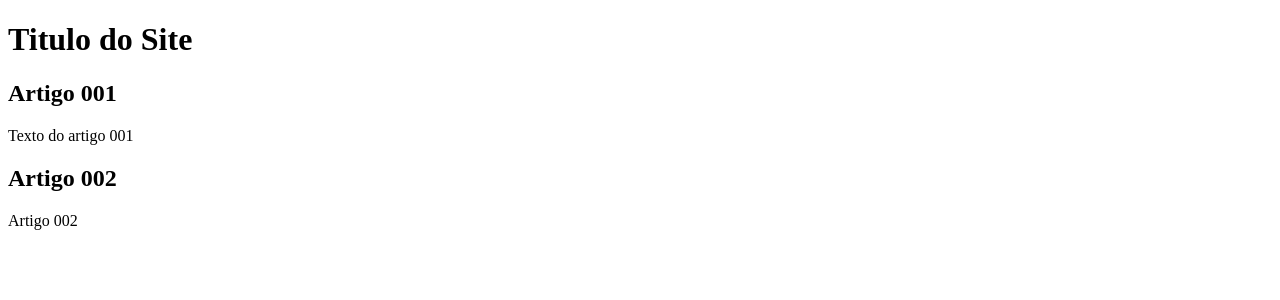
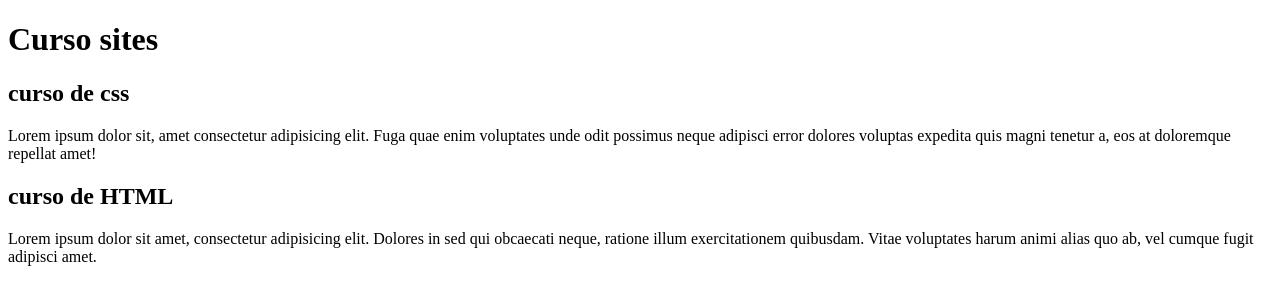
Before and after one commit to PHSantos52/Projeto-Sit, a plain HTML site: page index.html in a window 1280 px wide. Drawn offline with Linux system fonts and the light colour scheme.

Commit message:
comecei a escrever o conteudo

```diff
--- a/index.html
+++ b/index.html
@@ -8,17 +8,17 @@
 <body>
     <main>
         <header>
-            <h1>Titulo do Site</h1>
+            <h1>Curso sites </h1>
             <article>
                 <h2>
-                    <h2>Artigo 001</h2>
-                    <p>Texto do artigo 001</p>
+                    <h2>curso de css</h2>
+                    <p>Lorem ipsum dolor sit, amet consectetur adipisicing elit. Fuga quae enim voluptates unde odit possimus neque adipisci error dolores voluptas expedita quis magni tenetur a, eos at doloremque repellat amet!</p>
                 </h2>
             </article>
 
             <article>
-                <h2>Artigo 002</h2>
-                <p>Artigo 002</p>
+                <h2>curso de HTML</h2>
+                <p>Lorem ipsum dolor sit amet, consectetur adipisicing elit. Dolores in sed qui obcaecati neque, ratione illum exercitationem quibusdam. Vitae voluptates harum animi alias quo ab, vel cumque fugit adipisci amet.</p>
             </article>
         </header>
 
```
